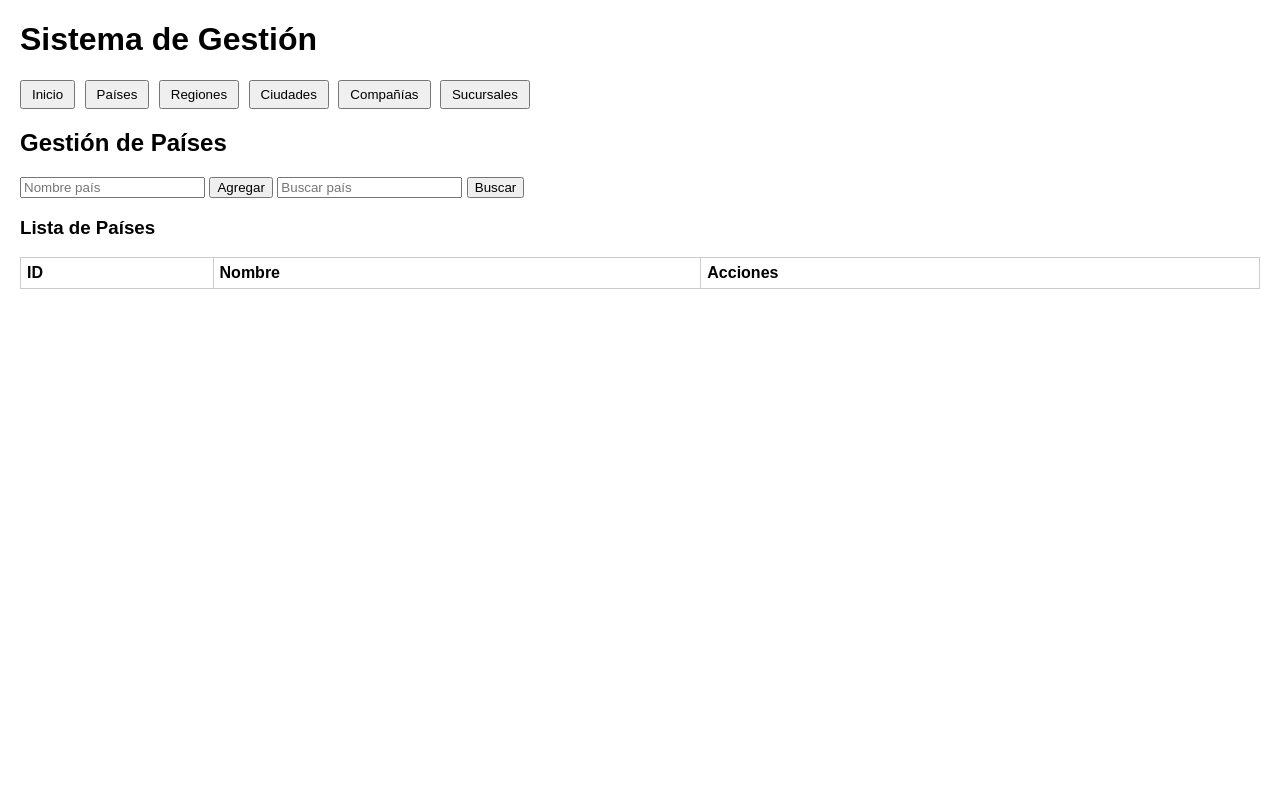
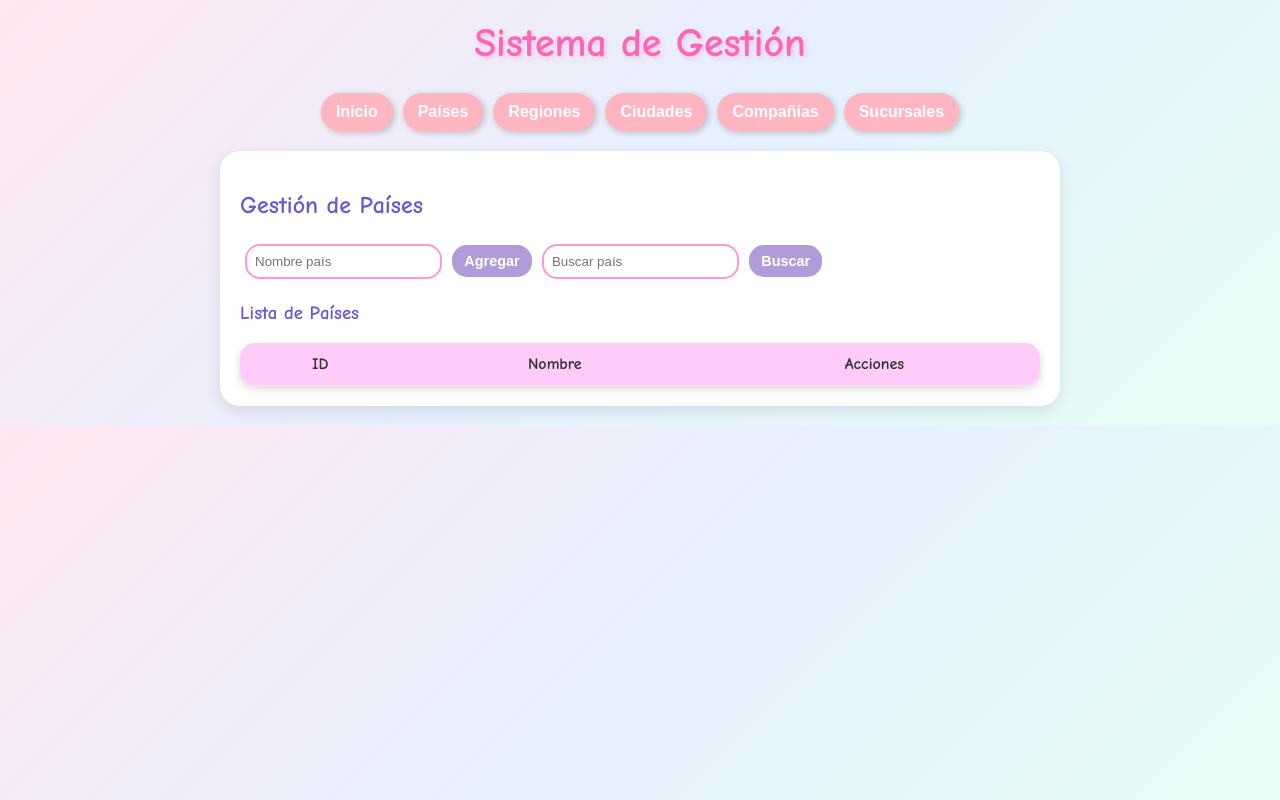
Before and after one commit to danna890/Crud-Gestor-de-Compa-ias, a plain HTML site: page index.html in a window 1280 px wide. Both pictures are taken after a click on the button "Países". Drawn offline with Linux system fonts and the light colour scheme; no server answers.

Commit message:
arreglos al css

```diff
--- a/db.json
+++ b/db.json
@@ -1,9 +1,5 @@
 {
   "countries": [
-    {
-        "id": "2",
-        "name": "México"
-    },
     {
       "id": "c472",
       "name": "colombia"
--- a/styles.css
+++ b/styles.css
@@ -1,38 +1,167 @@
+/* Fondo general */
 body {
-    font-family: Arial, sans-serif;
-    margin: 20px;
+    font-family: 'Comic Sans MS', 'Poppins', sans-serif;
+    background: linear-gradient(135deg, #ffe6f0, #e6f0ff, #e6fff5);
+    margin: 0;
+    padding: 0;
+    color: #444;
 }
 
+/* Título principal */
+h1 {
+    text-align: center;
+    font-size: 2.5em;
+    color: #ff66b2;
+    margin-top: 20px;
+    text-shadow: 2px 2px 5px rgba(255, 102, 178, 0.3);
+}
+
+/* Subtítulos */
+h2,
+h3 {
+    color: #6a5acd;
+}
+
+/* Menú de navegación */
 nav {
-    margin-bottom: 20px;
+    display: flex;
+    justify-content: center;
+    gap: 10px;
+    margin: 20px 0;
+    flex-wrap: wrap;
 }
 
 nav button {
-    margin-right: 5px;
-    padding: 5px 10px;
+    background: #ffb6c1;
+    border: none;
+    padding: 10px 15px;
+    border-radius: 20px;
+    cursor: pointer;
+    font-size: 1em;
+    font-weight: bold;
+    transition: all 0.3s;
+    box-shadow: 2px 2px 6px rgba(0, 0, 0, 0.2);
 }
 
+nav button:hover {
+    background: #ff80ab;
+    transform: scale(1.1);
+}
+
+/* Secciones */
 .view {
     display: none;
+    margin: 20px auto;
+    padding: 20px;
+    max-width: 800px;
+    background: white;
+    border-radius: 20px;
+    box-shadow: 0 5px 15px rgba(0, 0, 0, 0.1);
 }
 
 .view.active {
     display: block;
+    animation: fadeIn 0.5s ease-in-out;
 }
 
+/* Inputs y botones */
+input[type="text"] {
+    padding: 8px;
+    border: 2px solid #ff99cc;
+    border-radius: 15px;
+    margin: 5px;
+    outline: none;
+    transition: 0.3s;
+}
+
+input[type="text"]:focus {
+    border-color: #6a5acd;
+    box-shadow: 0 0 8px #b19cd9;
+}
+
+button {
+    background: #b19cd9;
+    color: white;
+    border: none;
+    padding: 8px 12px;
+    border-radius: 15px;
+    cursor: pointer;
+    font-size: 0.9em;
+    font-weight: bold;
+    transition: all 0.3s;
+}
+
+button:hover {
+    background: #9370db;
+    transform: scale(1.05);
+}
+
+/* Tablas */
 table {
+    width: 100%;
+    margin-top: 15px;
     border-collapse: collapse;
-    margin-top: 10px;
-    width: 100%;
+    border-radius: 15px;
+    overflow: hidden;
+    box-shadow: 0 3px 8px rgba(0, 0, 0, 0.15);
+}
+
+thead {
+    background: #ffccf9;
+    color: #333;
 }
 
 th,
 td {
-    border: 1px solid #ccc;
-    padding: 6px;
-    text-align: left;
+    padding: 12px;
+    text-align: center;
+    border-bottom: 1px solid #eee;
 }
 
+tbody tr:nth-child(even) {
+    background: #f9f9ff;
+}
+
+tbody tr:hover {
+    background: #ffe6f7;
+    transition: 0.3s;
+}
+
+/* Botones de acciones dentro de la tabla */
 .actions button {
-    margin-right: 5px;
+    margin: 2px;
+    padding: 6px 10px;
+    border-radius: 12px;
+    font-size: 0.8em;
 }
+
+.actions button:first-child {
+    background: #6fcf97;
+    /* verde */
+}
+
+.actions button:first-child:hover {
+    background: #27ae60;
+}
+
+.actions button:last-child {
+    background: #eb5757;
+    /* rojo */
+}
+
+.actions button:last-child:hover {
+    background: #c0392b;
+}
+
+/* Animación */
+@keyframes fadeIn {
+    from {
+        opacity: 0;
+        transform: translateY(10px);
+    }
+
+    to {
+        opacity: 1;
+        transform: translateY(0);
+    }
+}
```
Lines whose indentation alone changed are shown as unchanged.
